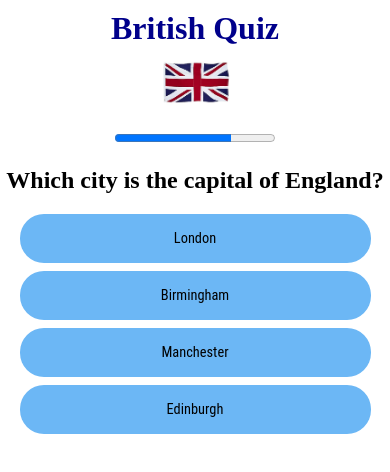
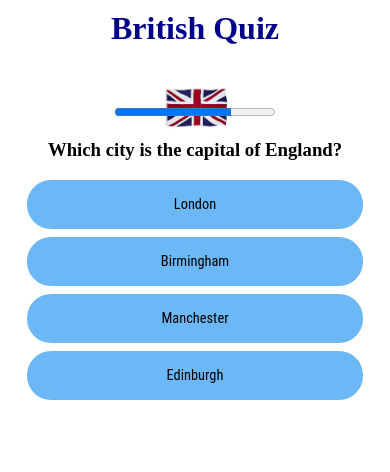
Before and after one commit to elvisonob/Quiz-Project, a React (Create React App) app: page / in a window 390 px wide. Shown: the top 472 px of the page. Built offline with nearby package versions, Linux system fonts and the light colour scheme.

Commit message:
CSS Overhaul

```diff
--- a/src/index.css
+++ b/src/index.css
@@ -1,27 +1,106 @@
-* {
-    margin: 0;
-    padding: 0;
-    box-sizing: border-box;
+.Quiz {
+  text-align: center;
 }
 
-.QuizCompletedLogo {
-    margin-top: 50px;
-    text-align: center;
+.AnswersList {
+  width: 90%;
+  margin: 0 auto;
 }
 
-.pickedAnswer {
-    color: 'green';
+.Answers {
+  list-style: none;
+  margin: 0;
+  padding: 0;
+  display: flex;
+  flex-direction: column;
+  align-items: stretch;
+  /* Adjusted for better iOS compatibility */
+  gap: 0.5rem;
 }
 
-.QuestionMarker,
-h3 {
-    margin-bottom: 20px;
-    margin-top: 20px;
-    font-size: x-large;
+.AnswersList button {
+  display: inline-block;
+  width: 100%;
+  font-family: 'Roboto Condensed', sans-serif;
+  font-size: 0.9rem;
+  padding: 1rem 2rem;
+  border: none;
+  border-radius: 24px;
+  background: #6cb7f5;
+  cursor: pointer;
+  transition: all 0.2s ease-in-out;
+  /* Prevent tap highlight on iOS */
+  -webkit-tap-highlight-color: transparent;
+  /* Prevent unwanted focus outline on iOS */
+  outline: none;
 }
 
-@media screen and (max-width: 787px) {
-    .Question {
-        margin-top: 50px;
+.AnswersList button:hover,
+.AnswersList button:focus {
+  background: linear-gradient(180deg, #bf48f6 0%, #9b50f2 100%);
+  background: #9d5af5;
+  color: white;
+  box-shadow: 0 0 4px 2px rgba(255, 200, 60, 0.8);
+}
+
+/* Explicitly reset focus styles after the button is clicked */
+
+.AnswersList button:active {
+  outline: none;
+  /* Remove focus outline when the button is clicked */
+}
+
+/* Reset focus styles for buttons not hovered or actively clicked */
+
+.AnswersList button:focus:not(:hover) {
+  background: #6cb7f5;
+  /* Reset to default background */
+  color: inherit;
+  box-shadow: none;
+}
+
+.AnswersList button.selected {
+  background: orange;
+  color: #2c203d;
+}
+
+.AnswersList button.correct {
+  background: green;
+  color: #2c203d;
+}
+
+.AnswersList button.wrong {
+  background: red;
+  color: #2c203d;
+}
+
+/* Prevent hover styles for devices without hover capability */
+
+@media (hover: none) {
+  .AnswersList button:hover,
+  .AnswersList button:focus {
+    box-shadow: none;
+  }
+}
+
+/* Viewport fix for iOS devices */
+
+html {
+  -webkit-text-size-adjust: 100%;
+}
+
+/* Media query to suppress hover effects for smaller screens */
+
+@media screen and (max-width: 750px) {
+  /* This section already disables hover styling effectively */
+  /* Uncomment if additional styling tweaks are needed */
+  /*
+    .AnswersList button:hover,
+    .AnswersList button:focus {
+        background: linear-gradient(180deg, #bf48f6 0%, #9b50f2 100%);
+        background: #9d5af5;
+        color: white;
+        box-shadow: 0 0 4px 2px rgba(255, 200, 60, 0.8);
     }
+    */
 }
```
